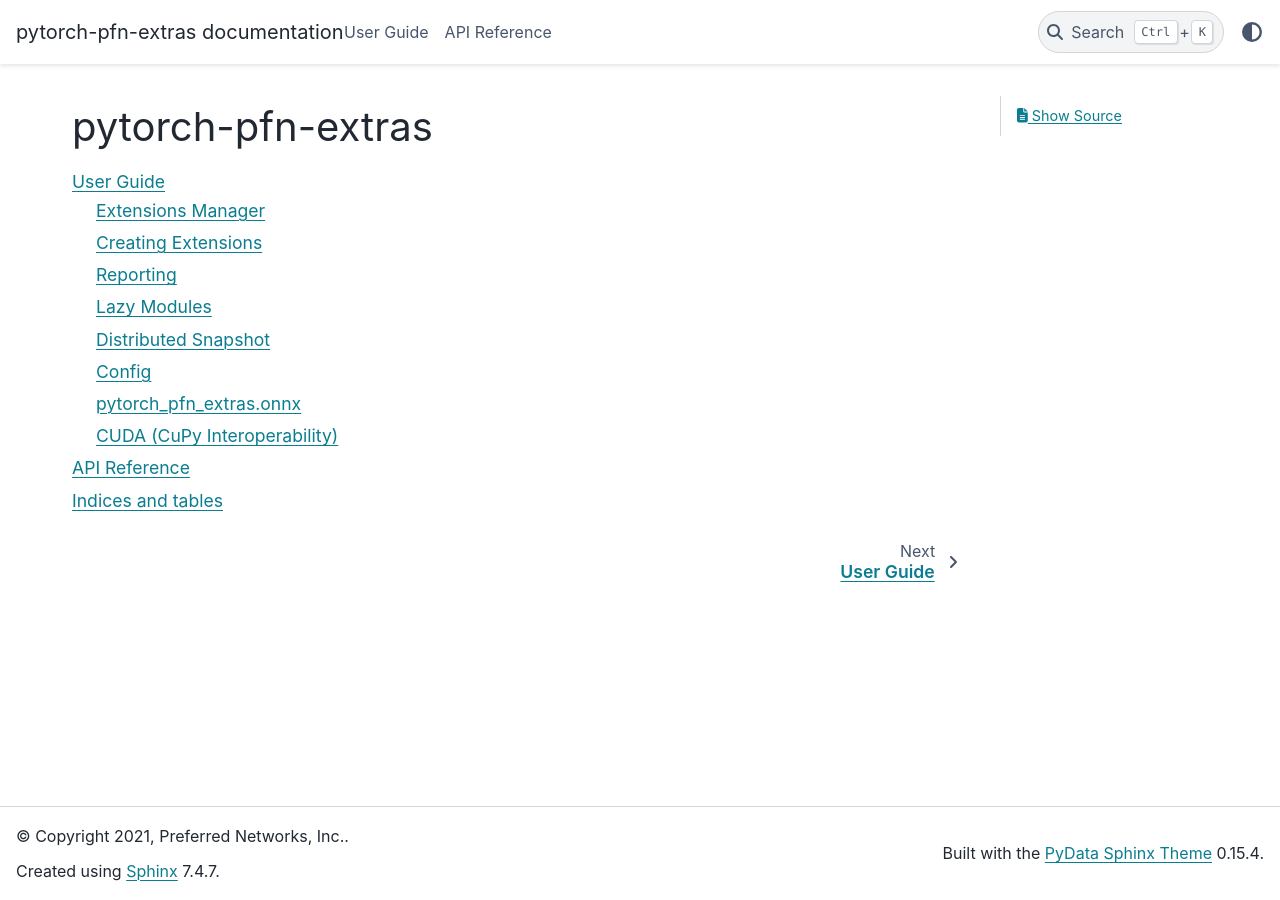
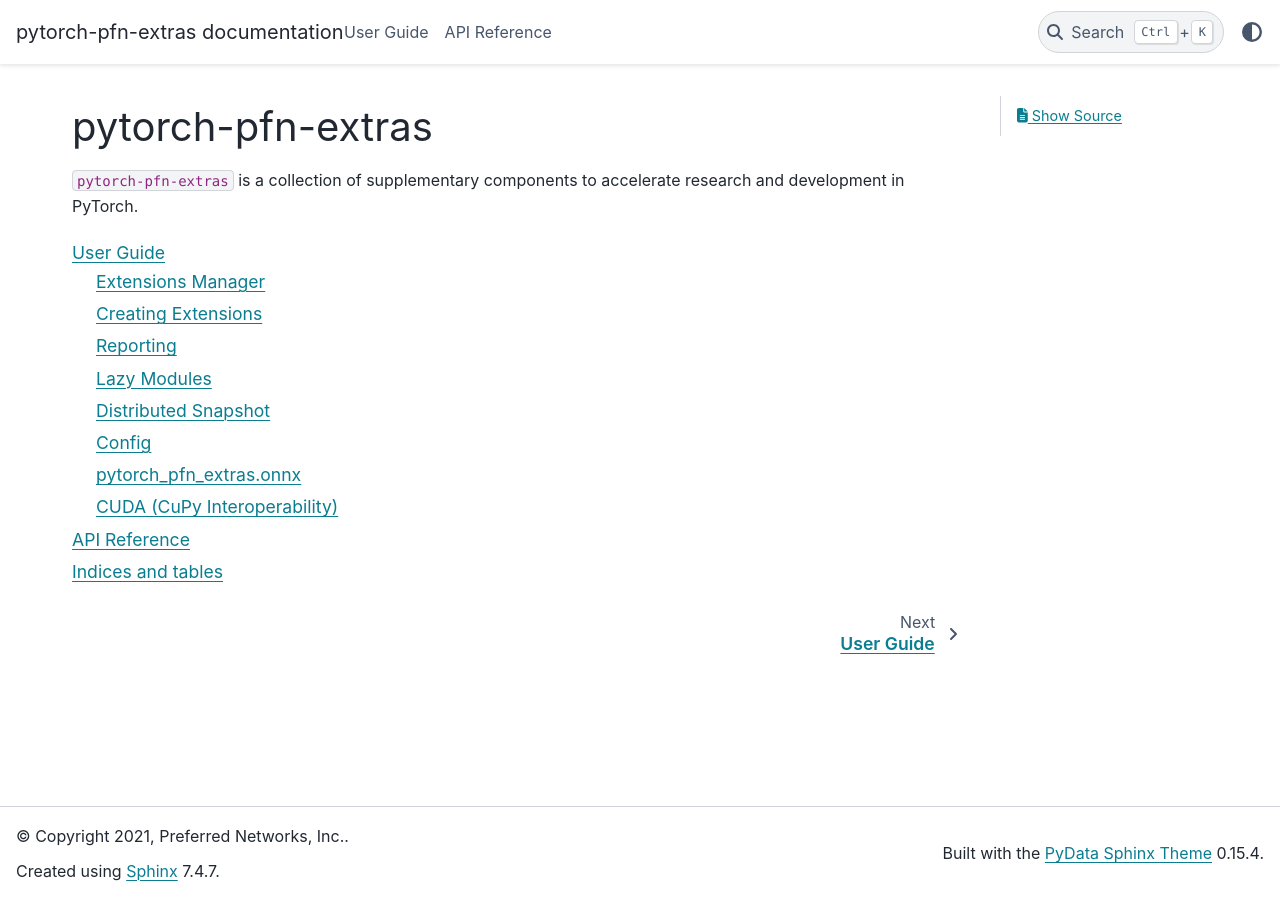
Before and after one commit to pfnet/pytorch-pfn-extras, a Sphinx documentation site: the page built from docs/source/index.rst, in a window 1280 px wide. Built offline with Sphinx 7.4.7 and the PyData theme 0.15.4, drawn with Linux system fonts in a browser that asks for light colours.

Commit message:
add description

```diff
--- a/docs/source/index.rst
+++ b/docs/source/index.rst
@@ -1,5 +1,7 @@
 pytorch-pfn-extras
 ==================
+
+``pytorch-pfn-extras`` is a collection of supplementary components to accelerate research and development in PyTorch.
 
 .. toctree::
    :maxdepth: 2
```
